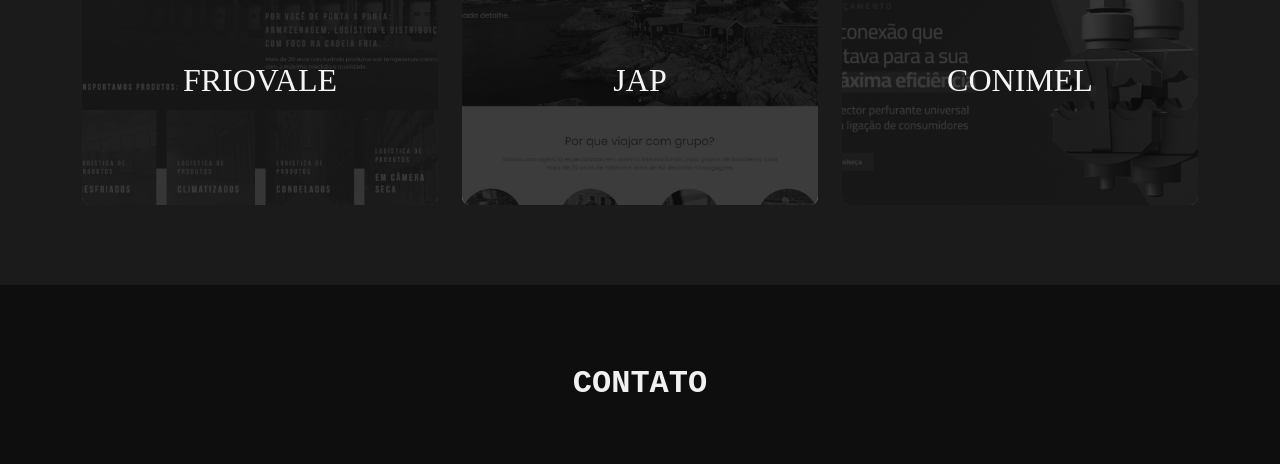
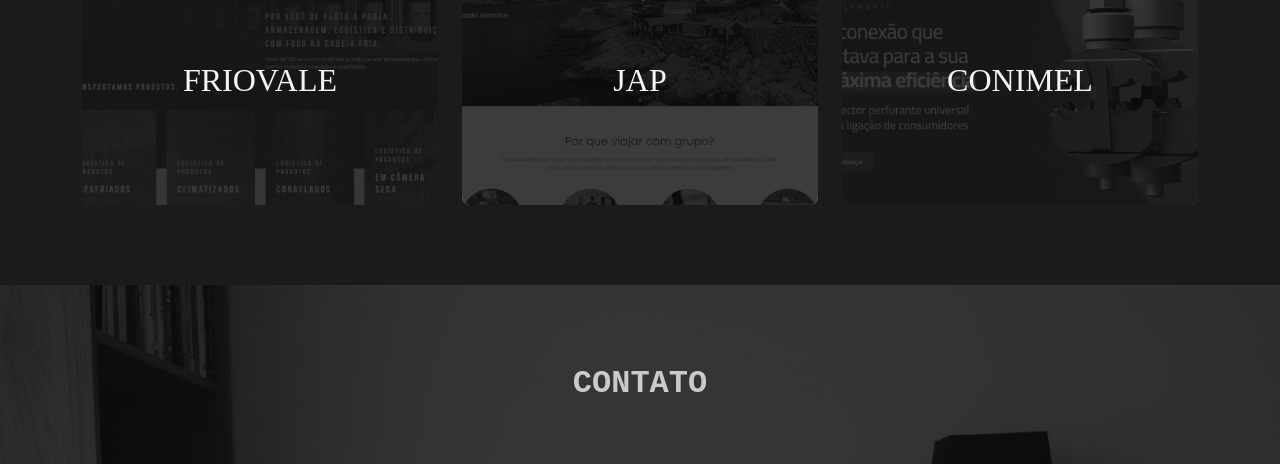
Before and after one commit to HeDz7/portfolio, a website: page index.html in a window 1280 px wide. Shown: the part 2741-3205 px from the top of the page. Drawn offline with nearby package versions, Linux system fonts and the light colour scheme; a web font is replaced by a local one.

Commit message:
ajuste contact content

```diff
--- a/assets/css/_contact.scss
+++ b/assets/css/_contact.scss
@@ -1,6 +1,6 @@
 .contact {
   background-color: $secondary;
-  background-image: url("../images/bg-contact.jpg");
+  background-image: url("../images/projects/bg-contact.jpg");
   background-position: center center;
   background-size: cover;
   background-repeat: no-repeat;
@@ -15,7 +15,7 @@
     height: 100%;
     width: 100%;
     background-color: rgba($secondary, 0.8);
-    z-index: -1;
+    z-index: 0;
   }
 
   .col-form {
@@ -24,6 +24,8 @@
     justify-content: center;
     align-items: center;
     color: $gray-2;
+    position: relative;
+    z-index: 2;
 
     .col-social {
       display: block;
@@ -169,6 +171,9 @@
   }
 
   .col-bg {
+    position: relative;
+    z-index: 2;
+
     svg {
       .number-bg,
       .number-bg-front,
--- a/assets/css/_global.scss
+++ b/assets/css/_global.scss
@@ -59,7 +59,7 @@
   width: max-content;
   font-family: 'Courier New', Courier, monospace;
   font-weight: 800;
-  z-index: 1;
+  z-index: 2;
   // text-shadow: 2px 2px darken($gray-2, 30%);
   // text-decoration: underline;
   // &::after {
```
Also changed, not shown: assets/css/style.css, 1 other file.
